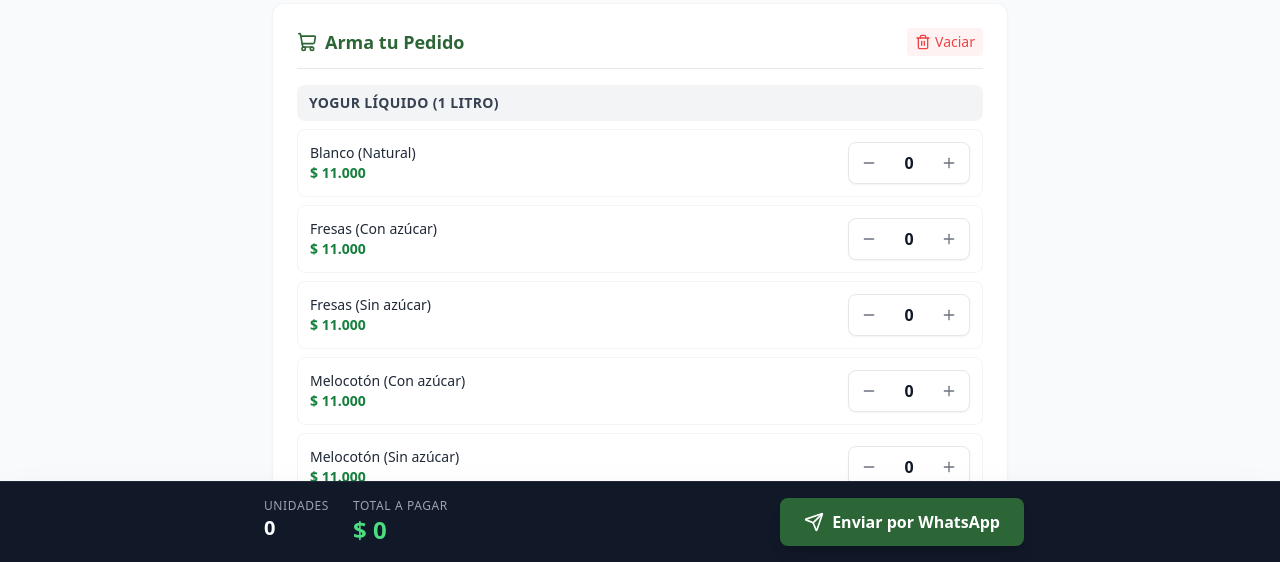
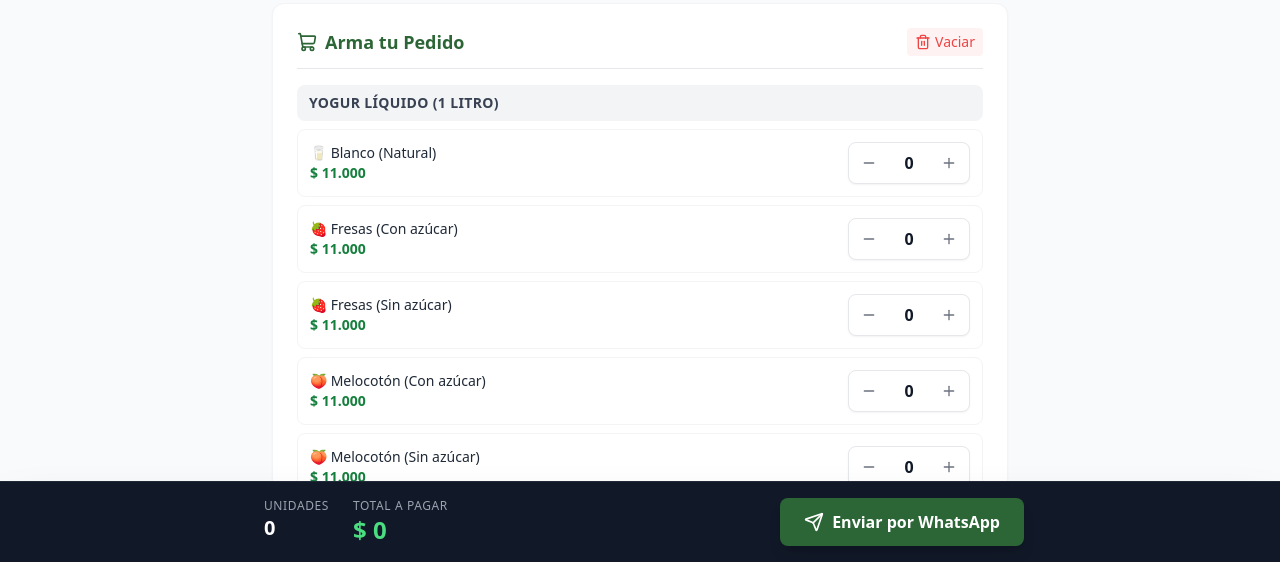
Before and after one commit to juanmiguel0927/PedidosBlancoArtesanal, a plain HTML site: page index.html in a window 1280 px wide. Both pictures are taken after a click on the button 869 px from the left and 1130 px from the top of the page. Shown: the part 968-1530 px from the top of the page. Drawn offline with nearby package versions, Linux system fonts and the light colour scheme.

Commit message:
Update index.html

```diff
--- a/index.html
+++ b/index.html
@@ -88,11 +88,13 @@
             <div class="flex justify-between w-full sm:w-auto gap-6 px-2">
                 <div>
                     <p class="text-gray-400 text-xs uppercase tracking-wider">Unidades</p>
-                    <p class="text-xl font-bold" id="totalUnits">0</p>
+                    <!-- Agregamos transition-all y transform para la animación -->
+                    <p class="text-xl font-bold transition-all duration-200 inline-block transform" id="totalUnits">0</p>
                 </div>
                 <div class="text-right sm:text-left">
                     <p class="text-gray-400 text-xs uppercase tracking-wider">Total a Pagar</p>
-                    <p class="text-2xl font-bold text-green-400" id="totalPrice">$0</p>
+                    <!-- Agregamos transition-all y transform para la animación -->
+                    <p class="text-2xl font-bold text-green-400 transition-all duration-200 inline-block transform" id="totalPrice">$0</p>
                 </div>
             </div>
 
@@ -114,24 +116,24 @@
         const WHATSAPP_NUMBER = "573004916648";
         const MINIMUM_UNITS = 1;
 
-        // Lista de productos categorizados
+        // Lista de productos categorizados con Emojis visuales
         const products = [
             // --- Categoría: Yogur Líquido ---
-            { id: "y1l-b", name: "Blanco (Natural)", price: 11000, quantity: 0, category: "Yogur Líquido (1 Litro)" },
-            { id: "y1l-fc", name: "Fresas (Con azúcar)", price: 11000, quantity: 0, category: "Yogur Líquido (1 Litro)" },
-            { id: "y1l-fs", name: "Fresas (Sin azúcar)", price: 11000, quantity: 0, category: "Yogur Líquido (1 Litro)" },
-            { id: "y1l-mc", name: "Melocotón (Con azúcar)", price: 11000, quantity: 0, category: "Yogur Líquido (1 Litro)" },
-            { id: "y1l-ms", name: "Melocotón (Sin azúcar)", price: 11000, quantity: 0, category: "Yogur Líquido (1 Litro)" },
+            { id: "y1l-b", name: "🥛 Blanco (Natural)", price: 11000, quantity: 0, category: "Yogur Líquido (1 Litro)" },
+            { id: "y1l-fc", name: "🍓 Fresas (Con azúcar)", price: 11000, quantity: 0, category: "Yogur Líquido (1 Litro)" },
+            { id: "y1l-fs", name: "🍓 Fresas (Sin azúcar)", price: 11000, quantity: 0, category: "Yogur Líquido (1 Litro)" },
+            { id: "y1l-mc", name: "🍑 Melocotón (Con azúcar)", price: 11000, quantity: 0, category: "Yogur Líquido (1 Litro)" },
+            { id: "y1l-ms", name: "🍑 Melocotón (Sin azúcar)", price: 11000, quantity: 0, category: "Yogur Líquido (1 Litro)" },
 
             // --- Categoría: Yogur Griego ---
-            { id: "yg150-fc", name: "150g - Fresas (Con azúcar)", price: 8000, quantity: 0, category: "Yogur Griego" },
-            { id: "yg150-fs", name: "150g - Fresas (Sin azúcar)", price: 8000, quantity: 0, category: "Yogur Griego" },
-            { id: "yg300-fc", name: "300g - Fresas (Con azúcar)", price: 15000, quantity: 0, category: "Yogur Griego" },
-            { id: "yg300-fs", name: "300g - Fresas (Sin azúcar)", price: 15000, quantity: 0, category: "Yogur Griego" },
-            { id: "yg500-fc", name: "500g - Fresas (Con azúcar)", price: 25000, quantity: 0, category: "Yogur Griego" },
-            { id: "yg500-fs", name: "500g - Fresas (Sin azúcar)", price: 25000, quantity: 0, category: "Yogur Griego" },
-            { id: "yg1000-fc", name: "1000g - Fresas (Con azúcar)", price: 45000, quantity: 0, category: "Yogur Griego" },
-            { id: "yg1000-fs", name: "1000g - Fresas (Sin azúcar)", price: 45000, quantity: 0, category: "Yogur Griego" }
+            { id: "yg150-fc", name: "🍓 150g - Fresas (Con azúcar)", price: 8000, quantity: 0, category: "Yogur Griego" },
+            { id: "yg150-fs", name: "🍓 150g - Fresas (Sin azúcar)", price: 8000, quantity: 0, category: "Yogur Griego" },
+            { id: "yg300-fc", name: "🍓 300g - Fresas (Con azúcar)", price: 15000, quantity: 0, category: "Yogur Griego" },
+            { id: "yg300-fs", name: "🍓 300g - Fresas (Sin azúcar)", price: 15000, quantity: 0, category: "Yogur Griego" },
+            { id: "yg500-fc", name: "🍓 500g - Fresas (Con azúcar)", price: 25000, quantity: 0, category: "Yogur Griego" },
+            { id: "yg500-fs", name: "🍓 500g - Fresas (Sin azúcar)", price: 25000, quantity: 0, category: "Yogur Griego" },
+            { id: "yg1000-fc", name: "🍓 1000g - Fresas (Con azúcar)", price: 45000, quantity: 0, category: "Yogur Griego" },
+            { id: "yg1000-fs", name: "🍓 1000g - Fresas (Sin azúcar)", price: 45000, quantity: 0, category: "Yogur Griego" }
         ];
 
         // ==========================================
@@ -201,9 +203,31 @@
             calculateTotals();
         };
 
+        // Función para animar el carrito al agregar productos
+        const triggerCartFlash = () => {
+            const unitsEl = document.getElementById('totalUnits');
+            const priceEl = document.getElementById('totalPrice');
+
+            // Agrandar y cambiar color a verde más claro
+            unitsEl.classList.add('scale-125', 'text-green-300');
+            priceEl.classList.add('scale-110', 'text-green-300');
+
+            // Regresar a la normalidad después de 200 milisegundos
+            setTimeout(() => {
+                unitsEl.classList.remove('scale-125', 'text-green-300');
+                priceEl.classList.remove('scale-110', 'text-green-300');
+            }, 200);
+        };
+
         const updateQuantity = (index, change) => {
             let newQty = products[index].quantity + change;
             if (newQty < 0) newQty = 0;
+
+            // Si el cliente está AGREGANDO un producto, activa la animación visual
+            if (change > 0 && newQty > products[index].quantity) {
+                triggerCartFlash();
+            }
+
             products[index].quantity = newQty;
             saveState();
             renderProducts();
```
